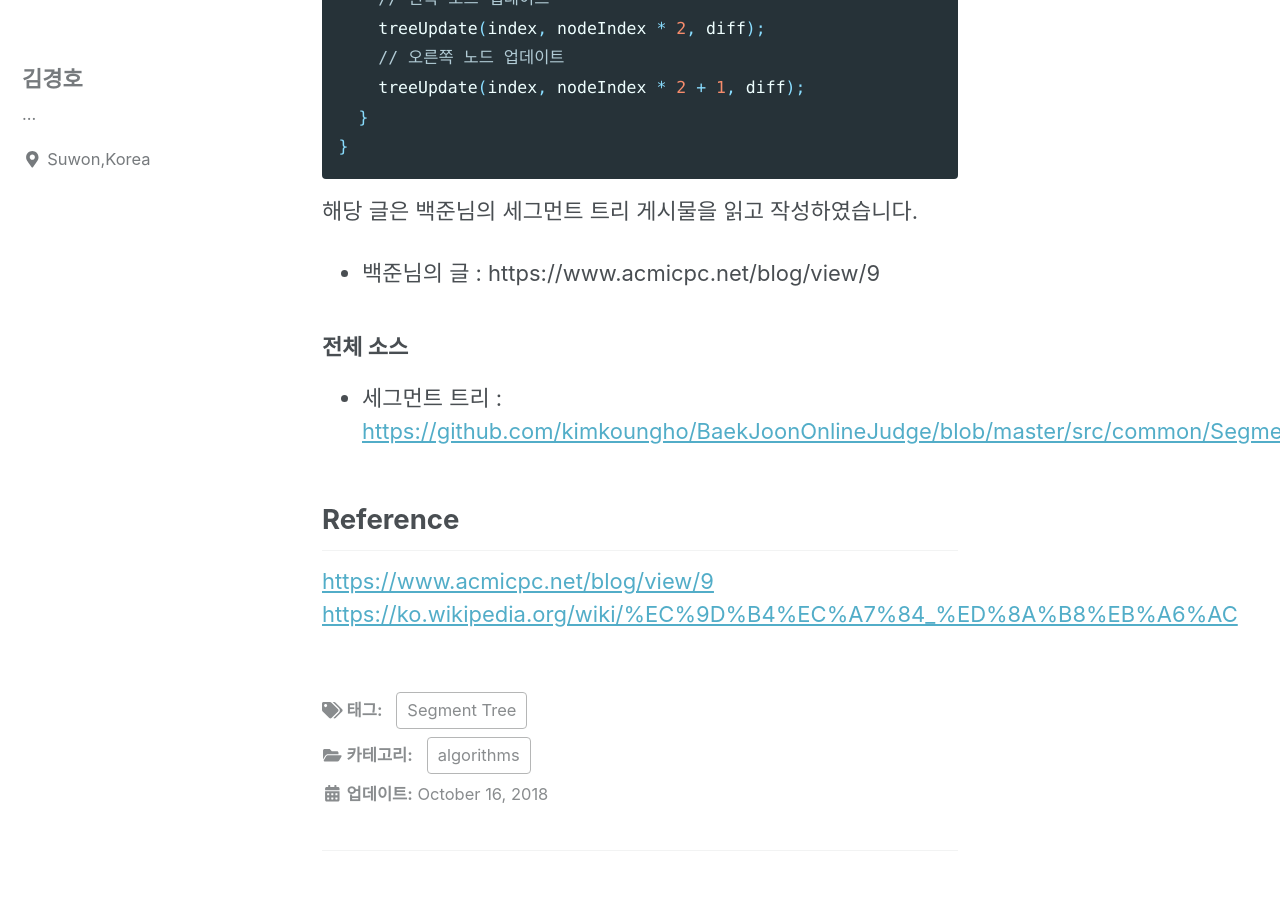
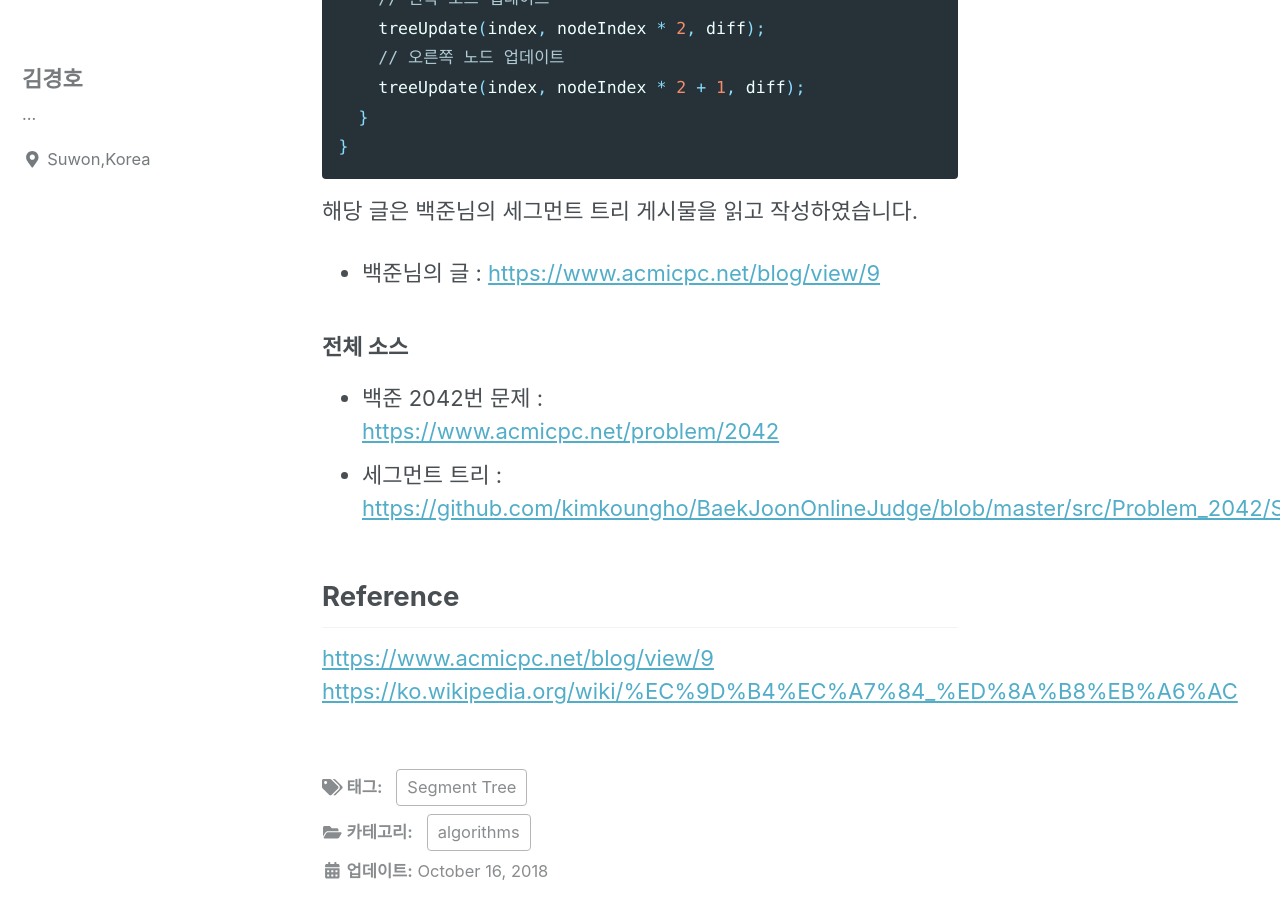
Before and after one commit to kimkoungho/kimkoungho.github.io, a Jekyll site: the page built from _posts/2018-10-16-segment-tree.md, in a window 1280 px wide and 900 px high, scrolled down 9403 px. Built offline with Jekyll 4.4.1, drawn with Linux system fonts in a browser that asks for light colours; nearby versions of some CDN libraries.

````diff
--- a/_posts/2018-10-16-segment-tree.md
+++ b/_posts/2018-10-16-segment-tree.md
@@ -251,10 +251,11 @@ private void treeUpdate(int index, int nodeIndex, long diff) {
 ```
 
 해당 글은 백준님의 세그먼트 트리 게시물을 읽고 작성하였습니다.
-- 백준님의 글 : https://www.acmicpc.net/blog/view/9
+- 백준님의 글 : <https://www.acmicpc.net/blog/view/9>
 
 ### 전체 소스
-- 세그먼트 트리 : <https://github.com/kimkoungho/BaekJoonOnlineJudge/blob/master/src/common/SegmentTree.java>
+- 백준 2042번 문제 : <https://www.acmicpc.net/problem/2042>
+- 세그먼트 트리 : <https://github.com/kimkoungho/BaekJoonOnlineJudge/blob/master/src/Problem_2042/SegmentTree.java>
 
 ## Reference
 <https://www.acmicpc.net/blog/view/9>
````
Also changed, not shown: _posts/2018-10-20-fenwick-tree.md (+1 -1 lines).
